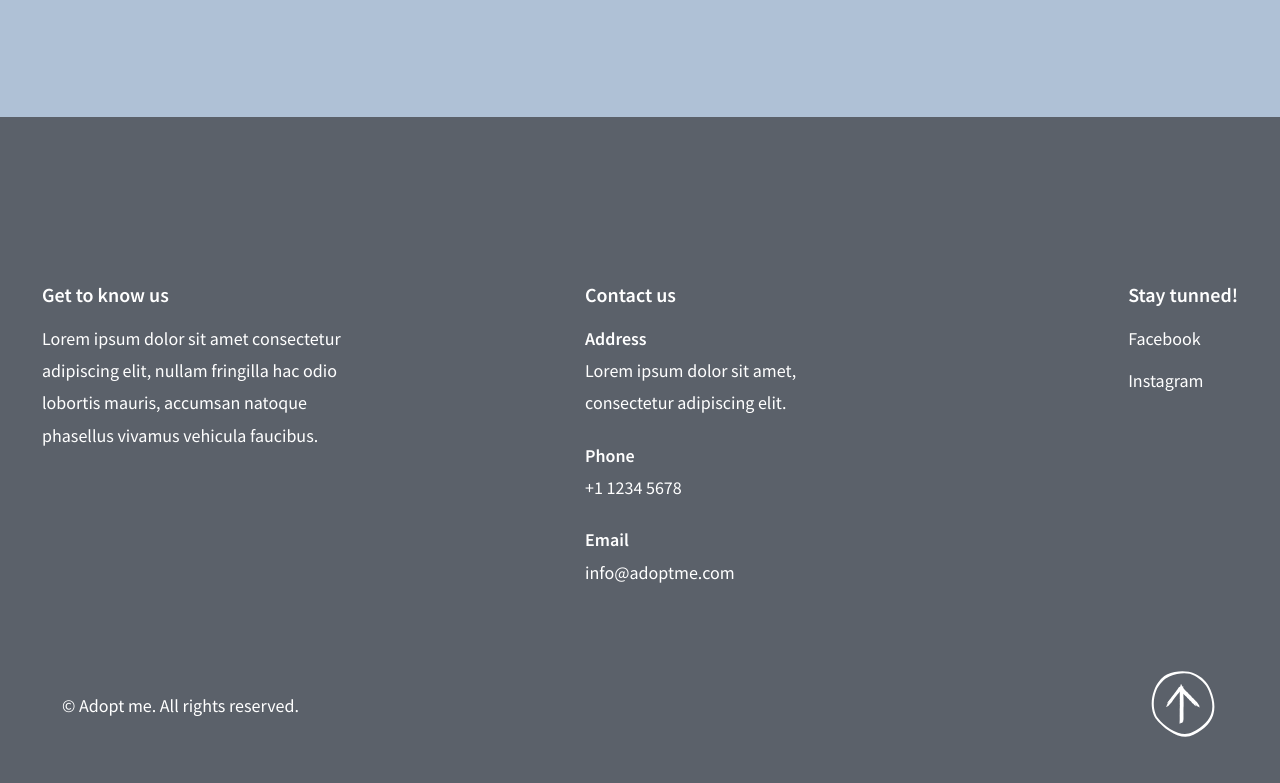
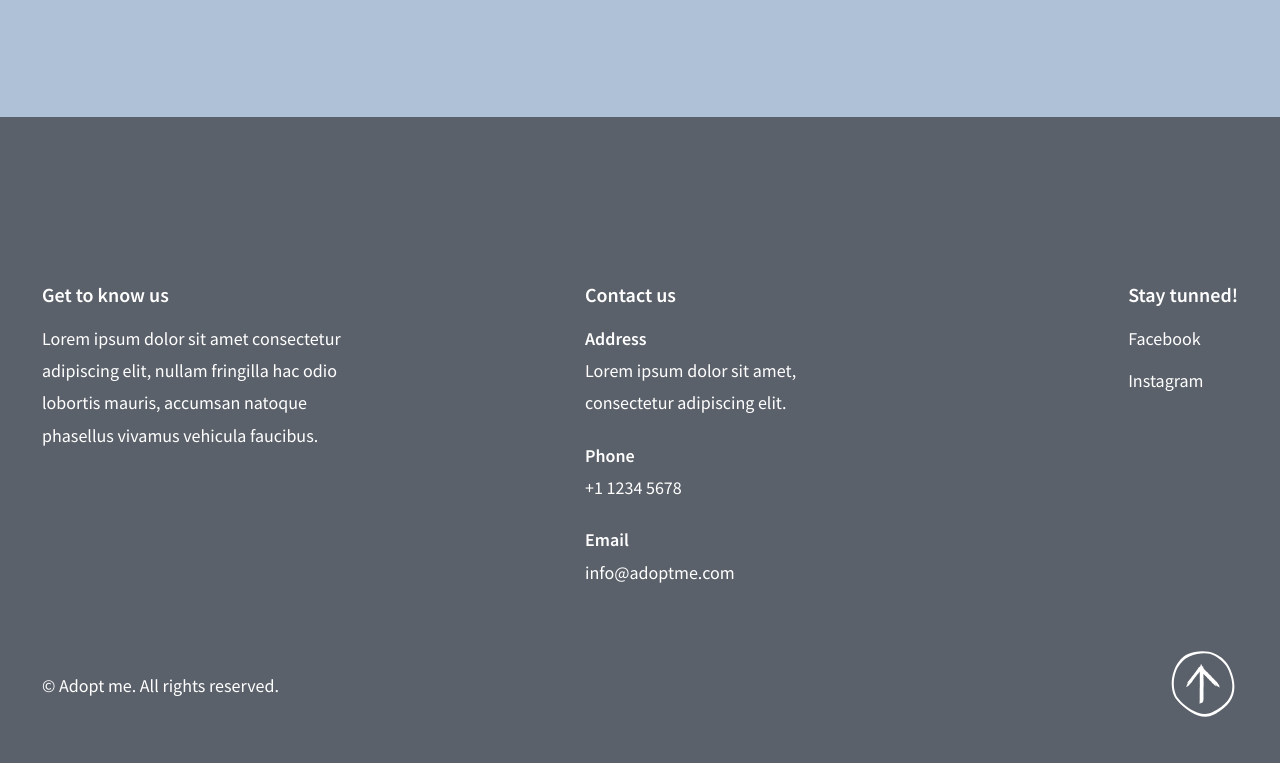
Before and after one commit to CandelaOlha/adopt-me, a website: page index.html in a window 1280 px wide. Shown: the part 3860-4643 px from the top of the page. Drawn offline with nearby package versions, Linux system fonts and the light colour scheme.

Commit message:
optimized code again

```diff
--- a/style.scss
+++ b/style.scss
@@ -169,7 +169,6 @@ header {
   @include section();
   .section-container {
     @include container();
-    align-items: center;
     .title {
       @include title();
     }
@@ -209,7 +208,6 @@ header {
   border-left: 60px solid $light-color;
   .section-container {
     @include container($flex-direction: row);
-    align-items: center;
     .slider-control {
       color: $light-color;
       height: 70px;
@@ -311,12 +309,7 @@ footer {
   background-color: $grey-color;
   flex-direction: column;
   .footer-container {
-    align-items: flex-start;
-    color: $light-color;
-    display: flex;
-    justify-content: space-between;
-    max-width: 1196px;
-    width: 100%;
+    @include container($align-items: flex-start, $flex-direction: row);
     .footer-column {
       margin: 40px 0;
       max-width: 300px;
@@ -339,8 +332,8 @@ footer {
         @include text($text-color: $light-color, $margin-bottom: 0);
         text-decoration: none;
       }
-      .contact-box {
-        margin-bottom: 20px;
+      .contact-box:nth-child(3) {
+        margin: 20px 0;
       }
     }
     .footer-social-media-list {
@@ -355,12 +348,8 @@ footer {
     }
   }
   .credits-container {
-    align-items: center;
-    display: flex;
-    justify-content: space-between;
-    max-width: 1196px;
-    padding: 20px;
-    width: 100%;
+    @include container($flex-direction: row);
+    padding: 20px 0;
     .credits {
       @include text($text-color: $light-color, $margin-bottom: 0);
     }
```
Also changed, not shown: style.css, 1 other file.
